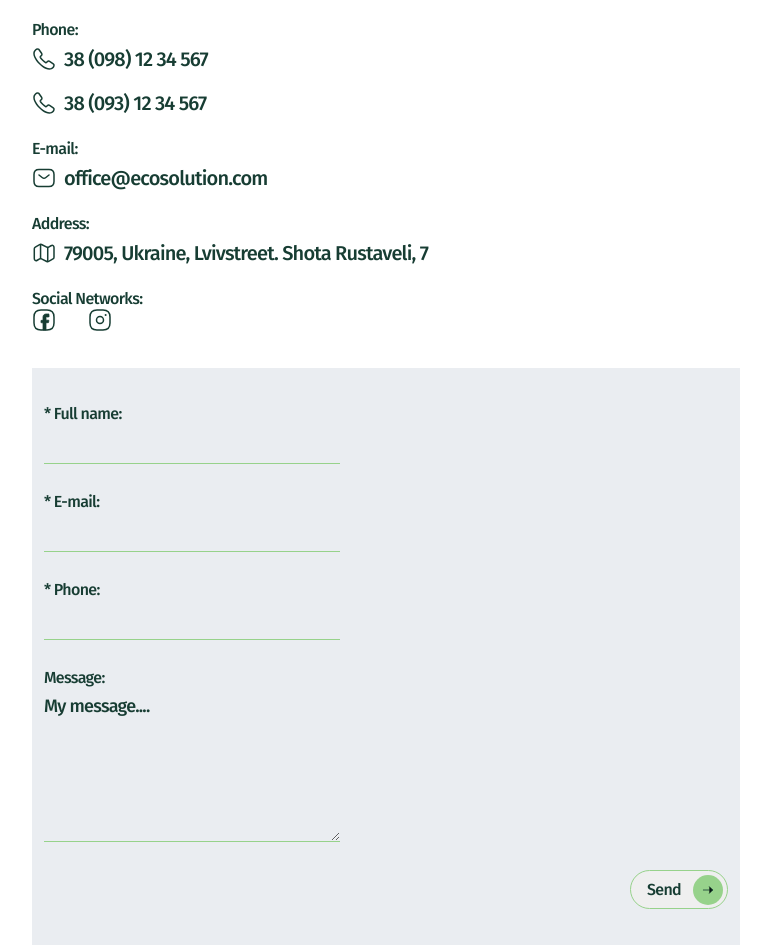
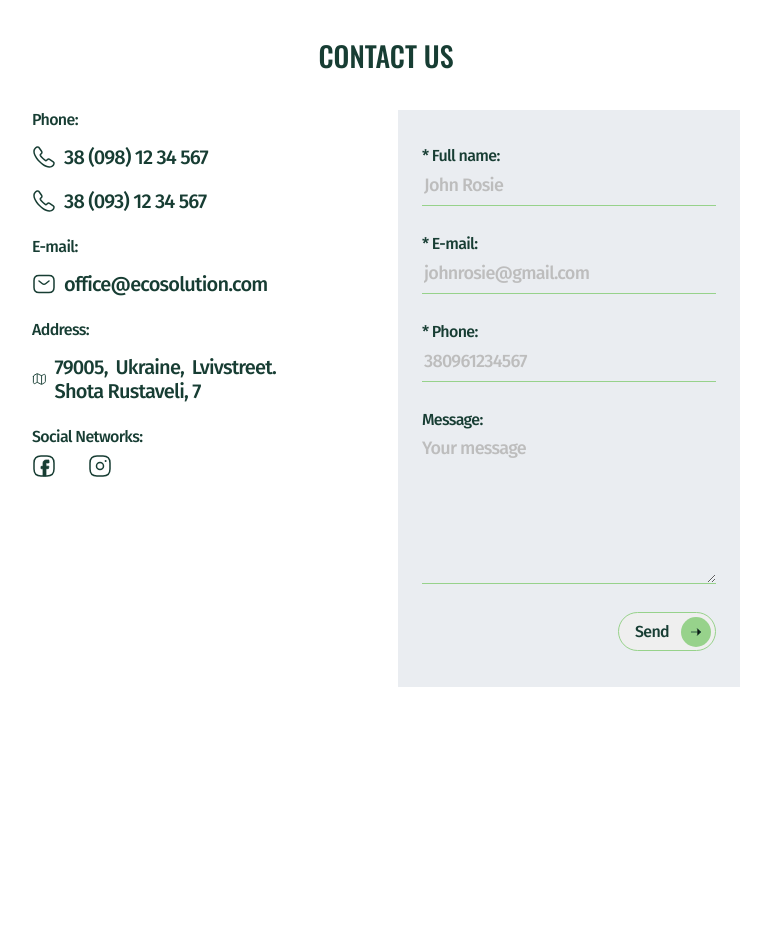
Before and after one commit to BohdanKushnerov/vite-ecosolution, a React (Vite) app: page / in a window 1280 px wide. Shown: the part 3160-4105 px from the top of the page, without its empty margins (254-1025 px from the left). After the commit the page ends 3847 px from the top, so only its background shows below. Built offline with nearby package versions, Linux system fonts and the light colour scheme.

Commit message:
completed markup contact us

```diff
--- a/src/components/ContactUsSection/ContactUs/ContactUs.styled.tsx
+++ b/src/components/ContactUsSection/ContactUs/ContactUs.styled.tsx
@@ -1,14 +1,15 @@
 import styled from "styled-components";
 
 export const Section = styled.section`
-  margin-top: 26px;
-`;
+  margin-top: 36px;
 
-export const Address = styled.address`
-  display: flex;
-  flex-direction: column;
-  gap: 24px;
-  margin-top: 24px;
+  @media (min-width: 768px) {
+    margin-top: 100px;
+  }
+
+  @media (min-width: 1440px) {
+    margin-top: 120px;
+  }
 `;
 
 export const ContactUsTitle = styled.h2`
@@ -19,6 +20,44 @@ export const ContactUsTitle = styled.h2`
   font-weight: 400;
   line-height: 28px; /* 100% */
   text-transform: uppercase;
+  text-align: center;
+
+  @media (min-width: 1440px) {
+    font-size: 48px;
+    line-height: 48px; /* 100% */
+  }
+`;
+
+export const AddressFormWrap = styled.div`
+  margin-top: 24px;
+
+  @media (min-width: 768px) {
+    display: flex;
+    gap: 122px;
+    margin-top: 40px;
+  }
+
+  @media (min-width: 1440px) {
+    gap: 178px;
+    margin-top: 120px;
+  }
+`;
+
+export const Address = styled.address`
+  display: flex;
+  flex-direction: column;
+  gap: 24px;
+`;
+
+export const ContactWrap = styled.div`
+  display: flex;
+  flex-direction: column;
+  gap: 8px;
+  width: 244px;
+
+  @media (min-width: 1440px) {
+    width: 469px;
+  }
 `;
 
 export const PhonesWrap = styled.div`
@@ -50,6 +89,11 @@ export const Connection = styled.p`
   font-weight: 400;
   line-height: normal;
   letter-spacing: -0.8px;
+
+  @media (min-width: 1440px) {
+    font-size: 24px;
+    letter-spacing: -0.96px;
+  }
 `;
 
 export const ConnectionLink = styled.a`
@@ -61,80 +105,3 @@ export const ConnectionLink = styled.a`
     color: #97d28b;
   }
 `;
-
-export const Form = styled.form`
-  display: flex;
-  flex-direction: column;
-  gap: 28px;
-  margin-top: 36px;
-  padding: 36px 12px;
-
-  background: #eaedf1;
-`;
-
-export const Label = styled.label`
-  display: flex;
-  flex-direction: column;
-  gap: 8px;
-  padding-bottom: 8px;
-  width: 296px;
-
-  border-bottom: 1px solid #97d28b;
-`;
-
-export const InputName = styled.span`
-  color: #173d33;
-  text-align: justify;
-  font-size: 16px;
-  font-style: normal;
-  font-weight: 400;
-  line-height: normal;
-  letter-spacing: -0.64px;
-`;
-
-export const Input = styled.input`
-  color: #173d33;
-  font-size: 18px;
-  font-style: normal;
-  font-weight: 400;
-  line-height: normal;
-  letter-spacing: -0.72px;
-  border: none;
-  background: transparent;
-`;
-
-export const LabelTextArea = styled.label`
-  display: flex;
-  flex-direction: column;
-  gap: 8px;
-  padding-bottom: 8px;
-  width: 296px;
-`;
-
-export const Textarea = styled.textarea`
-  height: 147px;
-  padding: 0;
-
-  color: #173d33;
-  font-size: 18px;
-  font-style: normal;
-  font-weight: 400;
-  line-height: normal;
-  letter-spacing: -0.72px;
-  border: none;
-  background: transparent;
-  border: none;
-  background: transparent;
-  border-bottom: 1px solid #97d28b;
-
-  &::placeholder {
-    color: inherit;
-    font-size: inherit;
-    letter-spacing: inherit;
-  }
-`;
-
-export const SubmitButtonWrap = styled.div`
-  margin-top: -8px;
-  margin-left: auto;
-`;
--- a/src/components/ContactUsSection/ContactUs/ContactUs.tsx
+++ b/src/components/ContactUsSection/ContactUs/ContactUs.tsx
@@ -9,23 +9,19 @@ import {
   Address,
   PhonesWrap,
   ConnectionLink,
-  Form,
-  Label,
-  Input,
-  InputName,
-  LabelTextArea,
-  Textarea,
-  SubmitButtonWrap,
+  ContactWrap,
+  AddressFormWrap,
 } from "./ContactUs.styled";
+import ContactUsForm from "../ContactUsForm/ContactUsForm";
 import sprite from "assets/sprite.svg";
-import SecondaryButton from "components/common/Buttons/SecondaryButton/SecondaryButton";
 
 const ContactUs: FC = () => {
   return (
     <Section>
       <ContactUsTitle>Contact Us</ContactUsTitle>
+      <AddressFormWrap>
         <Address>
-        <div>
+          <ContactWrap>
             <ContactSubtitle>Phone:</ContactSubtitle>
             <PhonesWrap>
               <Connection>
@@ -53,9 +49,9 @@ const ContactUs: FC = () => {
                 </ConnectionLink>
               </Connection>
             </PhonesWrap>
-        </div>
+          </ContactWrap>
 
-        <div>
+          <ContactWrap>
             <ContactSubtitle>E-mail:</ContactSubtitle>
             <Connection>
               <svg width={24} height={24} stroke="#173d33" fill="#FFFFFF">
@@ -65,9 +61,9 @@ const ContactUs: FC = () => {
                 office@ecosolution.com
               </ConnectionLink>
             </Connection>
-        </div>
+          </ContactWrap>
 
-        <div>
+          <ContactWrap>
             <ContactSubtitle>Address:</ContactSubtitle>
             <Connection>
               <svg width={24} height={24} stroke="#173d33" fill="#FFFFFF">
@@ -75,43 +71,16 @@ const ContactUs: FC = () => {
               </svg>
               <p>79005, Ukraine, Lvivstreet. Shota Rustaveli, 7</p>
             </Connection>
-        </div>
+          </ContactWrap>
 
-        <div>
+          <ContactWrap>
             <ContactSubtitle>Social Networks:</ContactSubtitle>
             <SocialIconsContact />
-        </div>
+          </ContactWrap>
         </Address>
 
-      <Form action="">
-        <Label htmlFor="fullName">
-          <InputName>* Full name:</InputName>
-          <Input type="text" id="fullName" />
-        </Label>
-        <Label htmlFor="email">
-          <InputName>* E-mail:</InputName>
-          <Input type="email" id="email" />
-        </Label>
-        <Label htmlFor="phone">
-          <InputName>* Phone:</InputName>
-          <Input type="tel" id="phone" />
-        </Label>
-
-        <LabelTextArea htmlFor="message">
-          <InputName>Message:</InputName>
-          <Textarea
-            id="message"
-            name="message"
-            cols={30}
-            rows={10}
-            placeholder="My message...."
-          />
-        </LabelTextArea>
-
-        <SubmitButtonWrap>
-          <SecondaryButton type="submit" textContent="Send" />
-        </SubmitButtonWrap>
-      </Form>
+        <ContactUsForm />
+      </AddressFormWrap>
     </Section>
   );
 };
--- /dev/null
+++ b/src/components/ContactUsSection/ContactUsForm/ContactUsForm.styled.tsx
@@ -0,0 +1,107 @@
+import styled from "styled-components";
+
+export const Form = styled.form`
+  display: flex;
+  flex-direction: column;
+  gap: 28px;
+  margin-top: 36px;
+  padding: 36px 12px;
+
+  background: #eaedf1;
+
+  @media (min-width: 768px) {
+    margin-top: 0;
+    padding: 36px 24px;
+  }
+
+  @media (min-width: 1440px) {
+    padding: 48px;
+  }
+`;
+
+export const Label = styled.label`
+  display: flex;
+  flex-direction: column;
+  gap: 8px;
+  padding-bottom: 8px;
+  width: 294px;
+  /* width: 100%; */
+
+  border-bottom: 1px solid #97d28b;
+
+  @media (min-width: 1440px) {
+    width: 500px;
+  }
+`;
+
+export const InputName = styled.span`
+  color: #173d33;
+  text-align: justify;
+  font-size: 16px;
+  font-style: normal;
+  font-weight: 400;
+  line-height: normal;
+  letter-spacing: -0.64px;
+`;
+
+export const Input = styled.input`
+  color: #173d33;
+  font-size: 18px;
+  font-style: normal;
+  font-weight: 400;
+  line-height: normal;
+  letter-spacing: -0.72px;
+  border: none;
+  background: transparent;
+
+  @media (min-width: 1440px) {
+    font-size: 20px;
+    letter-spacing: -0.8px;
+  }
+
+  &::placeholder {
+    color: #bdbdbd;
+  }
+`;
+
+export const LabelTextArea = styled.label`
+  display: flex;
+  flex-direction: column;
+  gap: 8px;
+  padding-bottom: 8px;
+  width: 294px;
+  /* width: 100px; */
+
+  @media (min-width: 1440px) {
+    width: 500px;
+  }
+`;
+
+export const Textarea = styled.textarea`
+  height: 147px;
+  padding: 0;
+
+  color: #173d33;
+  font-size: 18px;
+  font-style: normal;
+  font-weight: 400;
+  line-height: normal;
+  letter-spacing: -0.72px;
+  border: none;
+  background: transparent;
+  border: none;
+  background: transparent;
+  border-bottom: 1px solid #97d28b;
+
+  &::placeholder {
+    color: #bdbdbd;
+
+    /* font-size: inherit;
+    letter-spacing: inherit; */
+  }
+`;
+
+export const SubmitButtonWrap = styled.div`
+  margin-top: -8px;
+  margin-left: auto;
+`;
--- /dev/null
+++ b/src/components/ContactUsSection/ContactUsForm/ContactUsForm.tsx
@@ -0,0 +1,48 @@
+import { FC } from "react";
+
+import {
+  Form,
+  Input,
+  InputName,
+  Label,
+  LabelTextArea,
+  SubmitButtonWrap,
+  Textarea,
+} from "./ContactUsForm.styled";
+import SecondaryButton from "components/common/Buttons/SecondaryButton/SecondaryButton";
+
+const ContactUsForm: FC = () => {
+  return (
+    <Form action="">
+      <Label htmlFor="fullName">
+        <InputName>* Full name:</InputName>
+        <Input type="text" id="fullName" placeholder="John Rosie" />
+      </Label>
+      <Label htmlFor="email">
+        <InputName>* E-mail:</InputName>
+        <Input type="email" id="email" placeholder="johnrosie@gmail.com" />
+      </Label>
+      <Label htmlFor="phone">
+        <InputName>* Phone:</InputName>
+        <Input type="tel" id="phone" placeholder="380961234567" />
+      </Label>
+
+      <LabelTextArea htmlFor="message">
+        <InputName>Message:</InputName>
+        <Textarea
+          id="message"
+          name="message"
+          cols={30}
+          rows={10}
+          placeholder="Your message"
+        />
+      </LabelTextArea>
+
+      <SubmitButtonWrap>
+        <SecondaryButton type="submit" textContent="Send" />
+      </SubmitButtonWrap>
+    </Form>
+  );
+};
+
+export default ContactUsForm;
```
Lines whose indentation alone changed are shown as unchanged.
